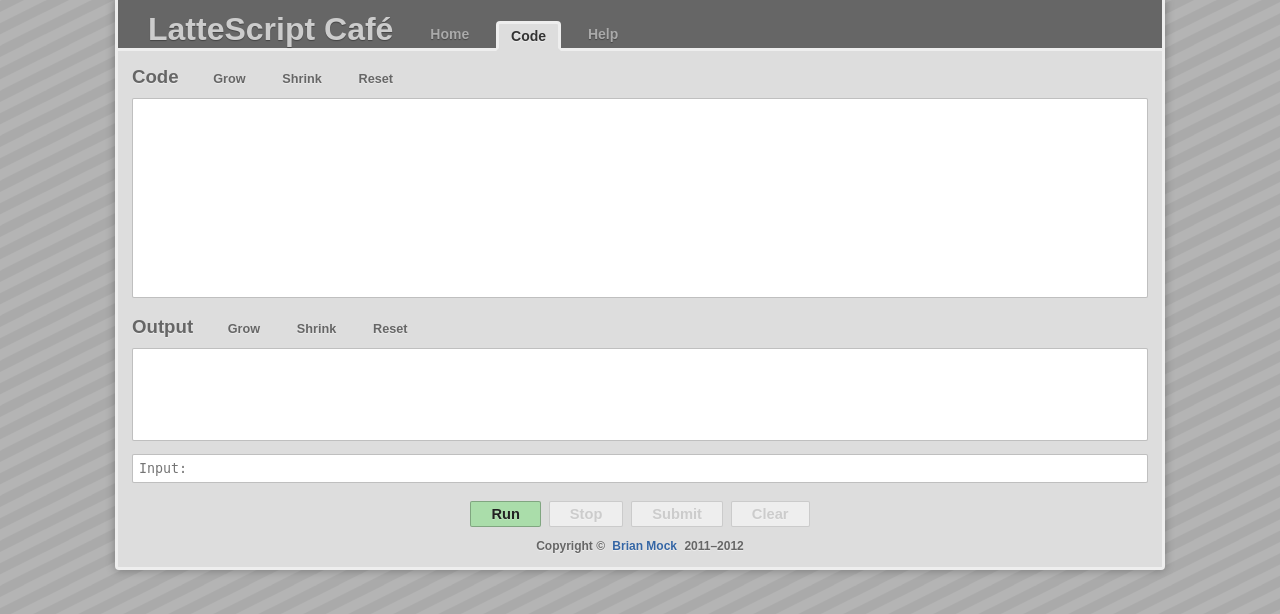
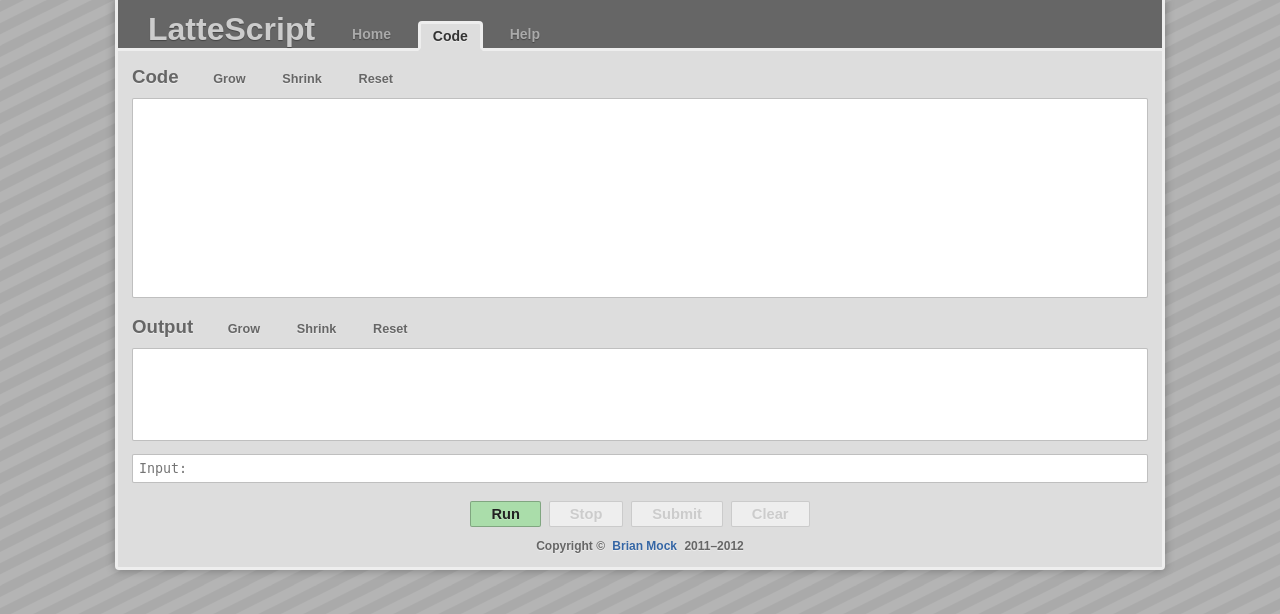
Before and after one commit to wavebeem/lattescript, a plain HTML site: page code.html in a window 1280 px wide. Drawn offline with Linux system fonts and the light colour scheme.

Commit message:
Removed the word "Café."

```diff
--- a/code.html
+++ b/code.html
@@ -6,14 +6,14 @@
 <meta name="viewport" content="width=device-width, initial-scale=1">
 <link rel="stylesheet" type="text/css" href="main.css">
 <link rel="stylesheet" type="text/css" href="scrollbars.css">
-<title>LatteScript Café | Code</title>
+<title>LatteScript | Code</title>
 </head>
 
 <body>
 
 <div id="the_bg">
     <div id="the_header">
-    <h1><a id="title" tabindex="-1" href="index.html">LatteScript Café</a></h1>
+    <h1><a id="title" tabindex="-1" href="index.html">LatteScript</a></h1>
     <div id="the_navbar">
         <a href="index.html" tabindex="9"  class="tab">Home</a>
         <a href="code.html"  tabindex="10" class="tab active">Code</a>
```
Also changed, not shown: help.html (+2 -2 lines), index.html (+2 -2 lines).
